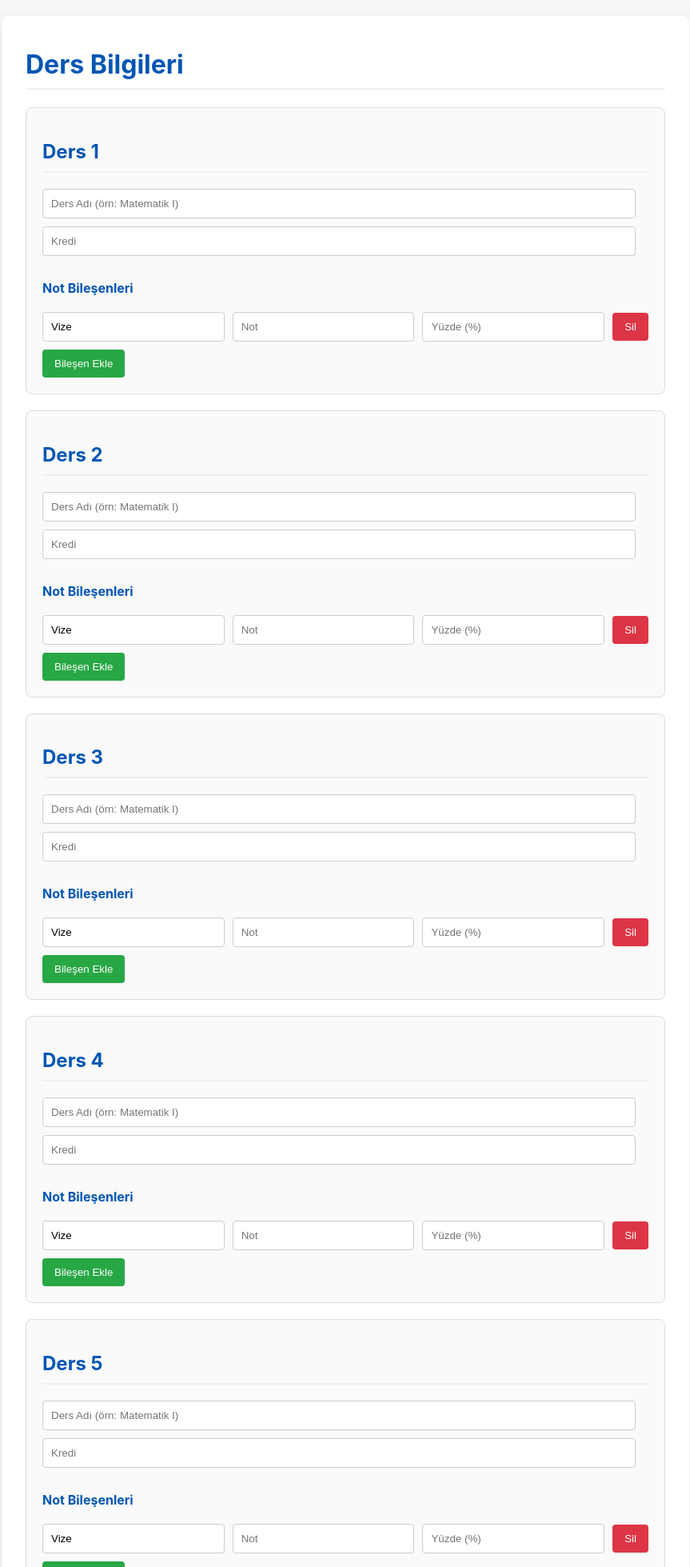
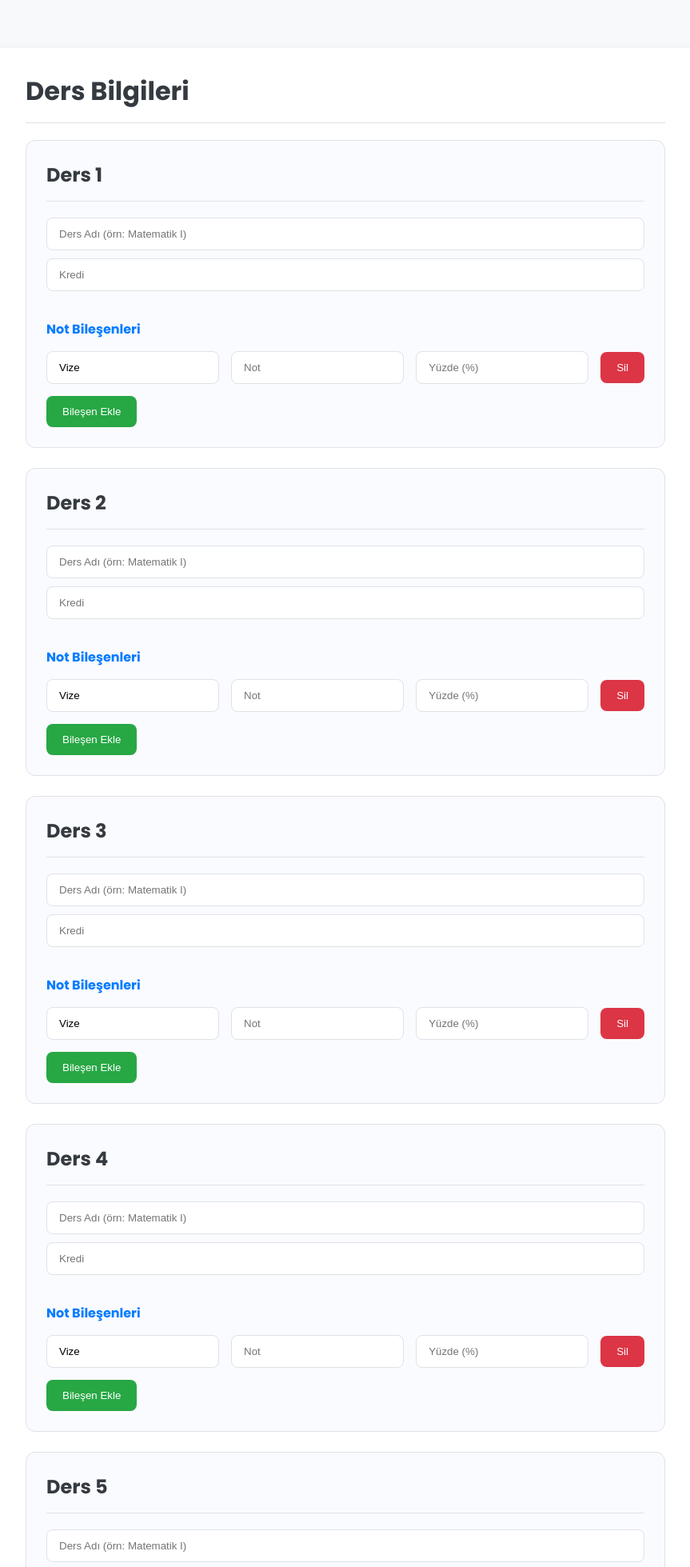
Before and after one commit to abdullah3734/gno-hesaplama-sitesi, a Flask app: template templates/ders_formu.html in a window 1280 px wide. Shown: the top 1959 px of the page at 80% size, without its empty margins (208-1071 px from the left). Run offline with Flask 3, Linux system fonts and the light colour scheme; the template is opened without the code that fills it: most values are stand-ins (such as "Sample title", 1, 10 or a date in 2020).

Commit message:
Add files via upload

```diff
--- /dev/null
+++ b/static/css/style.css
@@ -0,0 +1,152 @@
+/* ===== TEMEL AYARLAR VE YENİ RENK PALETİ ===== */
+:root {
+    --primary-color: #007bff; /* Ana Mavi Renk */
+    --primary-hover: #0056b3; /* Ana Mavinin Koyu Hali */
+    --secondary-color: #6c757d; /* İkincil Gri Renk */
+    --background-color: #f8f9fa; /* Açık Arkaplan Rengi */
+    --surface-color: #ffffff;    /* Kart ve Yüzey Rengi */
+    --text-color: #343a40;       /* Ana Metin Rengi */
+    --border-color: #dee2e6;     /* Kenarlık Rengi */
+    --success-color: #28a745;    /* Başarı (Yeşil) Rengi */
+    --danger-color: #dc3545;     /* Tehlike (Kırmızı) Rengi */
+    --shadow: 0 4px 15px rgba(0, 0, 0, 0.08); /* Yumuşak Gölge */
+}
+
+body {
+    font-family: 'Poppins', sans-serif; /* Yeni fontumuzu uyguluyoruz */
+    background-color: var(--background-color);
+    color: var(--text-color);
+    margin: 0;
+    padding: 20px;
+}
+
+/* ===== GENEL LAYOUT VE CONTAINER ===== */
+.container {
+    max-width: 800px;
+    margin: 40px auto;
+    background: var(--surface-color);
+    padding: 30px 40px;
+    border-radius: 12px;
+    box-shadow: var(--shadow);
+}
+
+h1, h2 {
+    color: var(--text-color);
+    border-bottom: 1px solid var(--border-color);
+    padding-bottom: 15px;
+    margin-top: 0;
+}
+
+h4 {
+    color: var(--primary-color);
+    margin-top: 25px;
+    margin-bottom: 15px;
+}
+
+/* ===== FORM ELEMANLARI (GİRİŞ KUTULARI, BUTONLAR) ===== */
+input[type="text"],
+input[type="number"] {
+    width: 100%;
+    padding: 12px 15px;
+    margin-bottom: 10px;
+    border-radius: 8px;
+    border: 1px solid var(--border-color);
+    box-sizing: border-box; /* Önemli: Padding ve border genişliği etkilemesin */
+    transition: border-color 0.3s, box-shadow 0.3s;
+}
+
+input:focus {
+    border-color: var(--primary-color);
+    box-shadow: 0 0 8px rgba(0, 123, 255, 0.25);
+    outline: none;
+}
+
+button, .yeni-hesaplama-btn {
+    padding: 12px 20px;
+    border: none;
+    background-color: var(--primary-color);
+    color: white;
+    border-radius: 8px;
+    cursor: pointer;
+    text-decoration: none;
+    display: inline-block;
+    font-weight: 500;
+    transition: background-color 0.2s, transform 0.2s;
+}
+
+button:hover, .yeni-hesaplama-btn:hover {
+    background-color: var(--primary-hover);
+    transform: translateY(-2px); /* Butonun hafifçe yukarı kalkması efekti */
+}
+
+/* ===== ÖZEL KART VE TABLO TASARIMLARI ===== */
+.ders-karti {
+    border: 1px solid var(--border-color);
+    border-radius: 12px;
+    padding: 25px;
+    margin-bottom: 25px;
+    background-color: #fafbff;
+}
+
+.bilesen-satiri {
+    display: flex;
+    gap: 15px;
+    align-items: center;
+    margin-bottom: 15px;
+}
+
+.bilesen-satiri input { margin-bottom: 0; }
+.ekle-btn { background-color: var(--success-color); }
+.ekle-btn:hover { background-color: #218838; }
+.sil-btn { background-color: var(--danger-color); }
+.sil-btn:hover { background-color: #c82333; }
+.hesapla-btn { width: 100%; padding: 15px; font-size: 1.1em; font-weight: 600; margin-top: 20px; }
+.yeni-hesaplama-btn { font-weight: 600; }
+
+table {
+    width: 100%;
+    border-collapse: collapse;
+    margin-top: 20px;
+}
+th, td {
+    border-bottom: 1px solid var(--border-color);
+    padding: 15px;
+    text-align: left;
+}
+th {
+    background-color: var(--primary-color);
+    color: white;
+    font-weight: 600;
+}
+/* Tablo satırlarının üzerine gelince renk değiştirme */
+tbody tr:hover {
+    background-color: #e9ecef;
+}
+thead th:first-child { border-top-left-radius: 8px; }
+thead th:last-child { border-top-right-radius: 8px; }
+
+.gno-sonuc {
+    font-size: 1.4em;
+    text-align: center;
+    margin: 25px 0;
+    padding: 20px;
+    background-color: var(--primary-color);
+    color: white;
+    border-radius: 8px;
+    font-weight: 600;
+}
+
+/* ===== RESPONSIVE TASARIM (MOBİL UYUMLULUK) ===== */
+@media (max-width: 768px) {
+    .container {
+        margin: 20px 10px;
+        padding: 20px;
+    }
+    .bilesen-satiri {
+        flex-direction: column;
+        align-items: stretch;
+    }
+    .bilesen-satiri input, .bilesen-satiri button {
+        width: 100%;
+    }
+}
--- a/templates/anasayfa.html
+++ b/templates/anasayfa.html
@@ -3,6 +3,9 @@
 <head>
     <meta charset="UTF-8">
     <title>GNO Hesaplama</title>
+    <link rel="preconnect" href="https://fonts.googleapis.com">
+    <link rel="preconnect" href="https://fonts.gstatic.com" crossorigin>
+    <link href="https://fonts.googleapis.com/css2?family=Poppins:wght@300;400;500;600;700&display=swap" rel="stylesheet">
     <link rel="stylesheet" href="{{ url_for('static', filename='css/style.css') }}">
 </head>
 <body>
--- a/templates/ders_formu.html
+++ b/templates/ders_formu.html
@@ -3,6 +3,9 @@
 <head>
     <meta charset="UTF-8">
     <title>Ders Bilgilerini Girin</title>
+    <link rel="preconnect" href="https://fonts.googleapis.com">
+    <link rel="preconnect" href="https://fonts.gstatic.com" crossorigin>
+    <link href="https://fonts.googleapis.com/css2?family=Poppins:wght@300;400;500;600;700&display=swap" rel="stylesheet">
     <link rel="stylesheet" href="{{ url_for('static', filename='css/style.css') }}">
 </head>
 <body>
@@ -10,7 +13,6 @@
         <h1>Ders Bilgileri</h1>
         <form action="/hesapla" method="post">
             <input type="hidden" name="ders_sayisi" value="{{ ders_sayisi }}">
-
             {% for i in range(ders_sayisi) %}
             <div class="ders-karti">
                 <h2>Ders {{ i + 1 }}</h2>
@@ -18,7 +20,6 @@
                     <input type="text" name="ders-{{ i }}-ad" placeholder="Ders Adı (örn: Matematik I)" required>
                     <input type="number" step="0.5" name="ders-{{ i }}-kredi" placeholder="Kredi" required>
                 </div>
-
                 <h4>Not Bileşenleri</h4>
                 <div id="bilesenler-container-{{ i }}">
                     <div class="bilesen-satiri">
@@ -31,11 +32,9 @@
                 <button type="button" class="ekle-btn" onclick="bilesenEkle({{ i }})">Bileşen Ekle</button>
             </div>
             {% endfor %}
-
             <button type="submit" class="hesapla-btn">Tümünü Hesapla</button>
         </form>
     </div>
-
     <script src="{{ url_for('static', filename='js/script.js') }}"></script>
 </body>
 </html>
--- a/templates/sonuc.html
+++ b/templates/sonuc.html
@@ -3,16 +3,17 @@
 <head>
     <meta charset="UTF-8">
     <title>Hesaplama Sonuçları</title>
+    <link rel="preconnect" href="https://fonts.googleapis.com">
+    <link rel="preconnect" href="https://fonts.gstatic.com" crossorigin>
+    <link href="https://fonts.googleapis.com/css2?family=Poppins:wght@300;400;500;600;700&display=swap" rel="stylesheet">
     <link rel="stylesheet" href="{{ url_for('static', filename='css/style.css') }}">
 </head>
 <body>
     <div class="container">
         <h1>Hesaplama Sonuçları</h1>
-
         <div class="gno-sonuc">
             Genel Not Ortalamanız (GNO): <strong>{{ gno }}</strong>
         </div>
-
         <table>
             <thead>
                 <tr>
@@ -35,7 +36,6 @@
                 {% endfor %}
             </tbody>
         </table>
-
         <a href="/" class="yeni-hesaplama-btn">Yeni Hesaplama Yap</a>
     </div>
 </body>
```
Also changed, not shown: app.py (+1 -15 lines).
